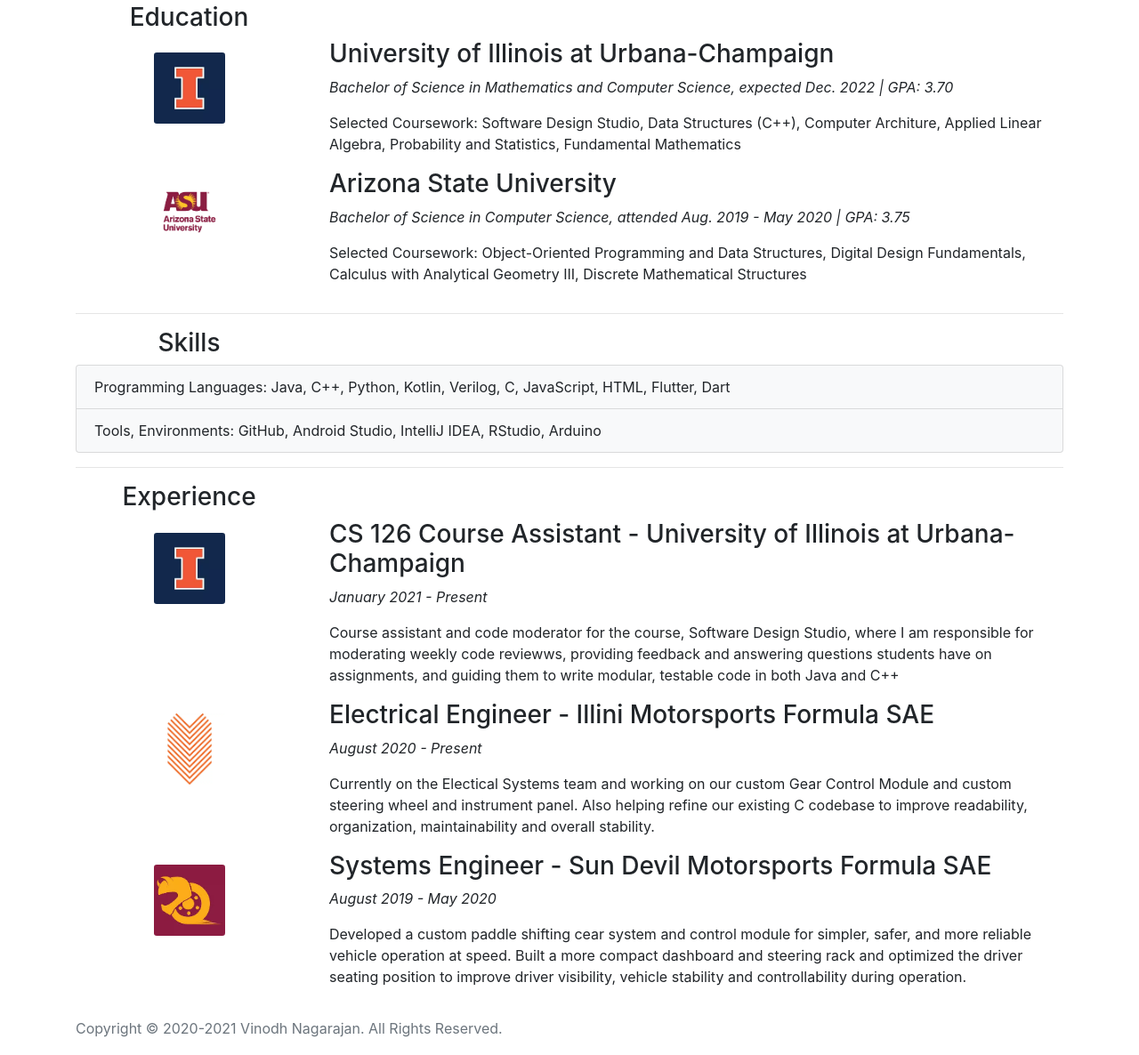
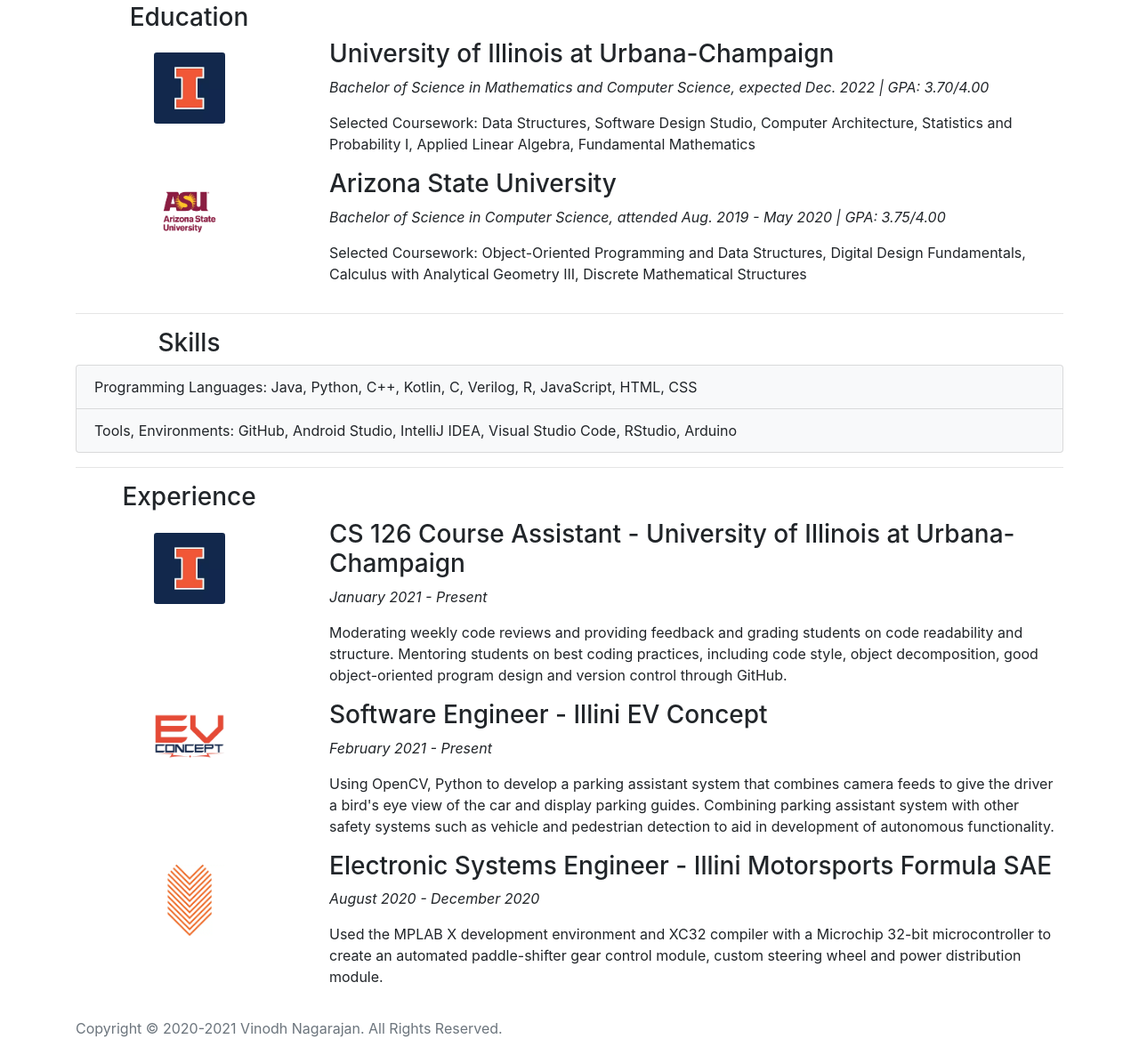
Before and after one commit to vinodhn/vinodhn.github.io, a plain HTML site: page resume.html in a window 1280 px wide. Shown: the part 696-1882 px from the top of the page at 89% size. Drawn offline with nearby package versions, Linux system fonts and the light colour scheme.

Commit message:
Update resume

```diff
--- a/resume.html
+++ b/resume.html
@@ -68,7 +68,7 @@
       </div>
       <div class="col-lg-9">
         <h3>Vinodh Nagarajan</h3>
-        <p class="font-italic">Electrical Engineer at Illini Motorsports | CS + Math at Illinois</p>
+        <p class="font-italic">CS 126 Course Assistant at Illinois | Software Engineer at Illini EV Concept | CS + Math at Illinois</p>
         <ul class="list-group">
           <li class="list-group-item bg-light">Email: <a href="mailto:vinodhn2@illinois.edu">vinodhn2@illinois.edu</a>
           </li>
@@ -94,9 +94,10 @@
       </div>
       <div class="col-lg-9">
         <h3>University of Illinois at Urbana-Champaign</h3>
-        <p class="font-italic">Bachelor of Science in Mathematics and Computer Science, expected Dec. 2022 | GPA: 3.70</p>
-        <p>Selected Coursework: Software Design Studio, Data Structures (C++), Computer Architure, Applied Linear
-          Algebra, Probability and Statistics, Fundamental Mathematics</p>
+        <p class="font-italic">Bachelor of Science in Mathematics and Computer Science, expected Dec. 2022 | GPA: 3.70/4.00</p>
+        <p>Selected Coursework: Data Structures, Software Design Studio, Computer Architecture, Statistics and Probability I, Applied Linear Algebra,
+          Fundamental Mathematics
+        </p>
       </div>
     </div>
     <div class="row edu">
@@ -108,7 +109,7 @@
       </div>
       <div class="col-lg-9">
         <h3>Arizona State University</h3>
-        <p class="font-italic">Bachelor of Science in Computer Science, attended Aug. 2019 - May 2020 | GPA: 3.75</p>
+        <p class="font-italic">Bachelor of Science in Computer Science, attended Aug. 2019 - May 2020 | GPA: 3.75/4.00</p>
         <p>Selected Coursework: Object-Oriented Programming and Data Structures, Digital Design Fundamentals, Calculus
           with Analytical Geometry III, Discrete Mathematical Structures</p>
       </div>
@@ -123,8 +124,8 @@
     <div class="row">
       <div class="col">
         <ul class="list-group">
-          <li class="list-group-item bg-light">Programming Languages: Java, C++, Python, Kotlin, Verilog, C, JavaScript, HTML, Flutter, Dart</li>
-          <li class="list-group-item bg-light">Tools, Environments: GitHub, Android Studio, IntelliJ IDEA, RStudio, Arduino</li>
+          <li class="list-group-item bg-light">Programming Languages: Java, Python, C++, Kotlin, C, Verilog, R, JavaScript, HTML, CSS</li>
+          <li class="list-group-item bg-light">Tools, Environments: GitHub, Android Studio, IntelliJ IDEA, Visual Studio Code, RStudio, Arduino</li>
         </ul>
       </div>
     </div>
@@ -144,9 +145,24 @@
       <div class="col-lg-9">
         <h3>CS 126 Course Assistant - University of Illinois at Urbana-Champaign</h3>
         <p class="font-italic">January 2021 - Present</p>
-        <p>Course assistant and code moderator for the course, Software Design Studio, where I am responsible for moderating weekly
-          code reviewws, providing feedback and answering questions students have on assignments, and guiding them to write modular,
-          testable code in both Java and C++
+        <p>Moderating weekly code reviews and providing feedback and grading students on code readability and structure. Mentoring students on best coding
+          practices, including code style, object decomposition, good object-oriented program design and version control through GitHub.
+        </p>
+      </div>
+    </div>
+    <div class="row edu">
+      <div class="col-lg-3">
+        <picture>
+          <source type="image/webp" srcset="assets/img/webp/illini_ev.webp">
+          <img src="assets/img/jpg-png/illini_ev.png" alt="Illini Motorsports Logo">
+        </picture>
+      </div>
+      <div class="col-lg-9">
+        <h3>Software Engineer - Illini EV Concept</h3>
+        <p class="font-italic">February 2021 - Present</p>
+        <p>Using OpenCV, Python to develop a parking assistant system that combines camera feeds to give the driver a bird's eye view of the car and display
+          parking guides. Combining parking assistant system with other safety systems such as vehicle and pedestrian detection to aid in development of autonomous
+          functionality.
         </p>
       </div>
     </div>
@@ -158,27 +174,11 @@
         </picture>
       </div>
       <div class="col-lg-9">
-        <h3>Electrical Engineer - Illini Motorsports Formula SAE</h3>
-        <p class="font-italic">August 2020 - Present</p>
-        <p>Currently on the Electical Systems team and working on our custom Gear Control Module and custom steering
-          wheel and instrument panel. Also helping
-          refine our existing C codebase to improve readability, organization, maintainability and overall stability.
+        <h3>Electronic Systems Engineer - Illini Motorsports Formula SAE</h3>
+        <p class="font-italic">August 2020 - December 2020</p>
+        <p>Used the MPLAB X development environment and XC32 compiler with a Microchip 32-bit microcontroller to create an automated paddle-shifter gear
+          control module, custom steering wheel and power distribution module.
         </p>
-      </div>
-    </div>
-    <div class="row edu">
-      <div class="col-lg-3">
-        <picture>
-          <source type="image/webp" srcset="assets/img/webp/sundevil_motorsports_logo.webp">
-          <img src="assets/img/jpg-png/sdm.jpg" alt="Sun Devil Motorsports Logo">
-        </picture>
-      </div>
-      <div class="col-lg-9">
-        <h3>Systems Engineer - Sun Devil Motorsports Formula SAE</h3>
-        <p class="font-italic">August 2019 - May 2020</p>
-        <p>Developed a custom paddle shifting cear system and control module for simpler, safer, and more reliable
-          vehicle operation at speed. Built a more compact dashboard and steering rack and optimized the driver seating
-          position to improve driver visibility, vehicle stability and controllability during operation.</p>
       </div>
     </div>
   </div>
```
Also changed, not shown: index.html (+1 -1 lines), assets/img/jpg-png/illini_ev.png (added), assets/img/webp/illini_ev.webp (added), 2 other files.
